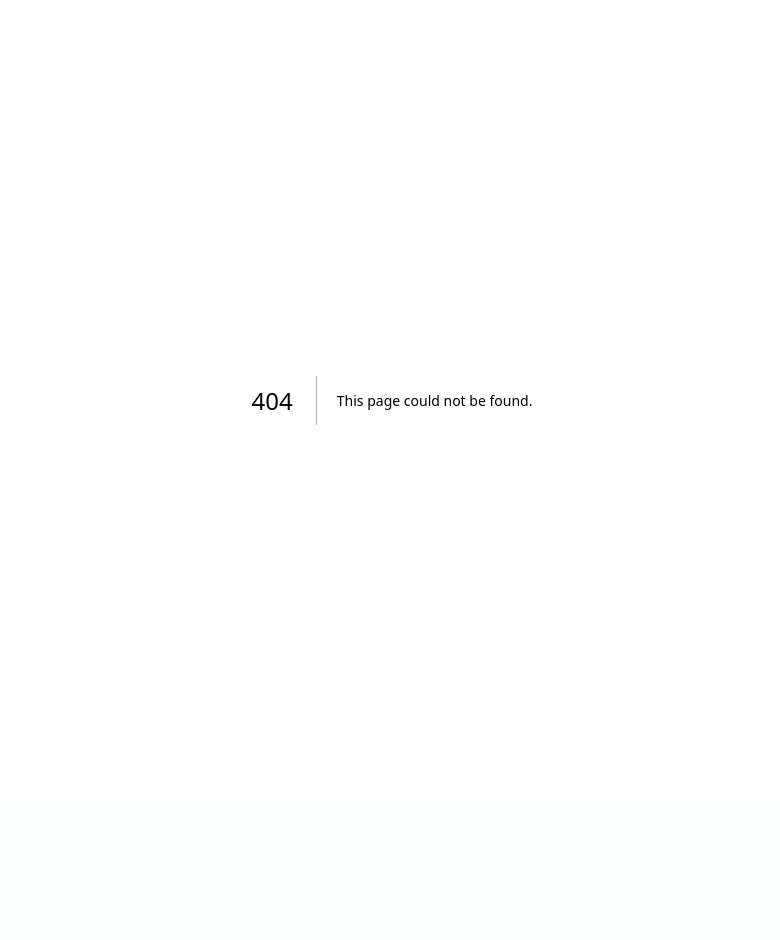
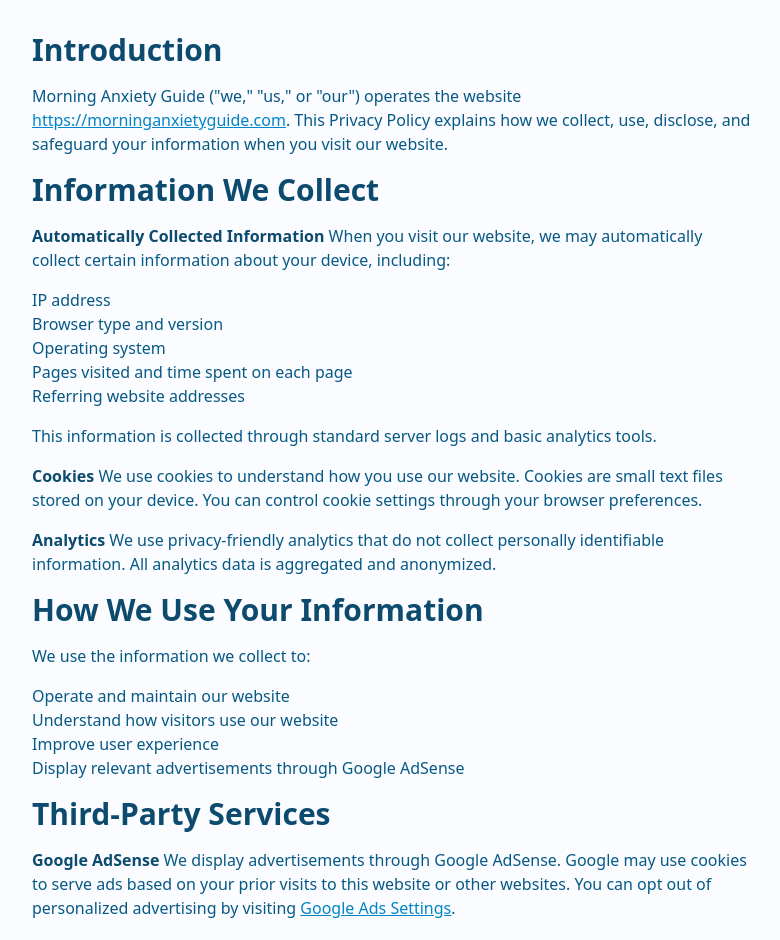
Before and after one commit to WeinyZhao/morninganxietyguide, a Next.js app: page /privacy-policy in a window 1280 px wide. Before the commit this address had no page. Shown: the top 940 px of the page, without its empty margins (248-1028 px from the left). Before the commit the page ends 800 px from the top, so only its background shows below. Built offline with nearby package versions, Linux system fonts and the light colour scheme.

Commit message:
feat: add About and Privacy Policy pages for AdSense application

```diff
--- /dev/null
+++ b/app/about/page.mdx
@@ -0,0 +1,58 @@
+export const metadata = {
+  title: "About Morning Anxiety Guide",
+  alternates: {
+    canonical: "https://morninganxietyguide.com/about/",
+  },
+  description:
+    "Learn about Morning Anxiety Guide — our mission, the breathing techniques we recommend, and why we built this free resource.",
+  keywords: ["about", "morning anxiety guide", "about us"],
+};
+
+import ArticleLayout from "../components/ArticleLayout";
+
+<ArticleLayout>
+
+## About Morning Anxiety Guide
+
+Morning Anxiety Guide is a free online resource dedicated to helping people manage morning anxiety through evidence-based breathing techniques and practical calm-down strategies.
+
+## Our Mission
+
+We believe that everyone deserves to start their day feeling calm and in control — without expensive apps, subscriptions, or complicated routines. Our mission is to make simple, science-backed anxiety relief techniques accessible to everyone, for free.
+
+## What We Offer
+
+- **Free Breathing Timers** — Interactive tools like our Box Breathing Timer that guide you through breathing exercises with visual cues and audio prompts. No signup required.
+
+- **Evidence-Based Guides** — Articles written around specific anxiety-relief techniques, backed by research and real-world use. We focus on what actually works.
+
+- **Practical Tips** — Actionable advice you can use immediately, whether you're dealing with occasional morning anxiety or looking for long-term management strategies.
+
+## Our Approach
+
+We review published research on breathing techniques, vagus nerve stimulation, and the parasympathetic nervous system. Our articles cite credible sources and explain the science in plain language.
+
+We do not sell personal data. We do not use trackers beyond basic, privacy-respecting analytics. Our only revenue comes from Google AdSense advertisements.
+
+## The Breathing Techniques We Cover
+
+Our content focuses on well-researched breathing techniques including:
+
+- **Box Breathing** — The 4-4-4-4 pattern used by Navy SEALs and first responders to stay calm under pressure
+- **4-7-8 Breathing** — Dr. Andrew Weil's "natural tranquilizer for the nervous system"
+- **Physiological Sigh** — Backed by Stanford research, the fastest known way to reduce acute stress
+- **Diaphragmatic Breathing** — The foundation of most anxiety-relief breathing practices
+
+## Who Runs This Site
+
+Morning Anxiety Guide is run by a small independent team. We are not affiliated with any medical institution. Our content is for informational purposes only and is not a substitute for professional medical advice.
+
+If you are experiencing severe or persistent anxiety, please consult a qualified healthcare provider.
+
+## Contact
+
+For questions, feedback, or content suggestions, reach us at:
+
+**Email:** hello@morninganxietyguide.com
+
+</ArticleLayout>
--- a/app/page.tsx
+++ b/app/page.tsx
@@ -76,6 +76,11 @@ export default function Home() {
           © 2026 Morning Anxiety Guide. This tool is educational and not a
           substitute for professional medical advice.
         </p>
+        <p className="mt-2">
+          <a href="/about/" className="hover:underline">About</a>
+          {" · "}
+          <a href="/privacy-policy/" className="hover:underline">Privacy Policy</a>
+        </p>
       </footer>
     </main>
   );
--- /dev/null
+++ b/app/privacy-policy/page.mdx
@@ -0,0 +1,92 @@
+export const metadata = {
+  title: "Privacy Policy",
+  alternates: {
+    canonical: "https://morninganxietyguide.com/privacy-policy/",
+  },
+  description:
+    "Privacy policy for Morning Anxiety Guide. Learn how we collect, use, and protect your information when you visit our website.",
+  keywords: ["privacy policy", "data protection", "cookie policy"],
+};
+
+import ArticleLayout from "../components/ArticleLayout";
+
+<ArticleLayout>
+
+## Introduction
+
+Morning Anxiety Guide ("we," "us," or "our") operates the website https://morninganxietyguide.com. This Privacy Policy explains how we collect, use, disclose, and safeguard your information when you visit our website.
+
+## Information We Collect
+
+**Automatically Collected Information**
+When you visit our website, we may automatically collect certain information about your device, including:
+- IP address
+- Browser type and version
+- Operating system
+- Pages visited and time spent on each page
+- Referring website addresses
+
+This information is collected through standard server logs and basic analytics tools.
+
+**Cookies**
+We use cookies to understand how you use our website. Cookies are small text files stored on your device. You can control cookie settings through your browser preferences.
+
+**Analytics**
+We use privacy-friendly analytics that do not collect personally identifiable information. All analytics data is aggregated and anonymized.
+
+## How We Use Your Information
+
+We use the information we collect to:
+- Operate and maintain our website
+- Understand how visitors use our website
+- Improve user experience
+- Display relevant advertisements through Google AdSense
+
+## Third-Party Services
+
+**Google AdSense**
+We display advertisements through Google AdSense. Google may use cookies to serve ads based on your prior visits to this website or other websites. You can opt out of personalized advertising by visiting [Google Ads Settings](https://www.google.com/settings/ads).
+
+**Google Analytics**
+We use Google Analytics to understand website traffic. Google Analytics collects information in a way that does not personally identify you. You can learn more about [Google Analytics privacy practices](https://support.google.com/analytics/answer/6004245).
+
+## Advertising
+
+We display third-party advertisements through Google AdSense. These ads may be tailored to your interests based on:
+- Your general location (country/region level)
+- Browser type
+- Pages you have visited on our site
+
+We do not share personal information with advertisers.
+
+## Data Retention
+
+Automatically collected server log data is retained for a maximum of 30 days. Analytics data is retained in aggregated, anonymized form.
+
+## Security
+
+We take reasonable measures to protect the information we collect. However, no method of transmission over the Internet is 100% secure, and we cannot guarantee absolute security.
+
+## Links to Other Websites
+
+Our website may contain links to third-party websites. We are not responsible for the privacy practices of these external sites. We encourage you to read their privacy policies.
+
+## Children's Privacy
+
+Our website is not intended for children under 13 years of age. We do not knowingly collect personal information from children under 13.
+
+## Changes to This Policy
+
+We may update this Privacy Policy from time to time. Any changes will be posted on this page with an updated revision date.
+
+## Contact Us
+
+If you have questions about this Privacy Policy, please contact us at:
+
+**Email:** privacy@morninganxietyguide.com
+
+---
+
+*Last updated: July 2026*
+
+</ArticleLayout>
--- a/app/sitemap.ts
+++ b/app/sitemap.ts
@@ -45,5 +45,17 @@ export default function sitemap(): MetadataRoute.Sitemap {
       changeFrequency: "monthly",
       priority: 0.8,
     },
+    {
+      url: "https://morninganxietyguide.com/about/",
+      lastModified: now,
+      changeFrequency: "yearly",
+      priority: 0.3,
+    },
+    {
+      url: "https://morninganxietyguide.com/privacy-policy/",
+      lastModified: now,
+      changeFrequency: "yearly",
+      priority: 0.3,
+    },
   ];
 }
```
